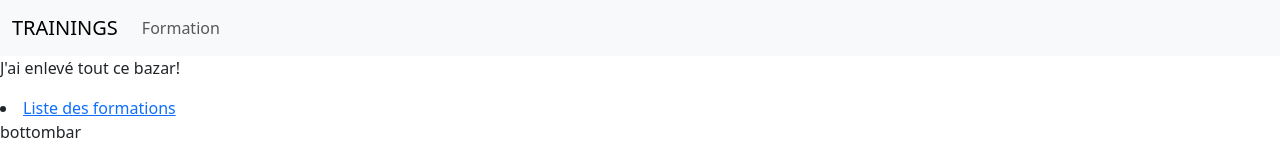
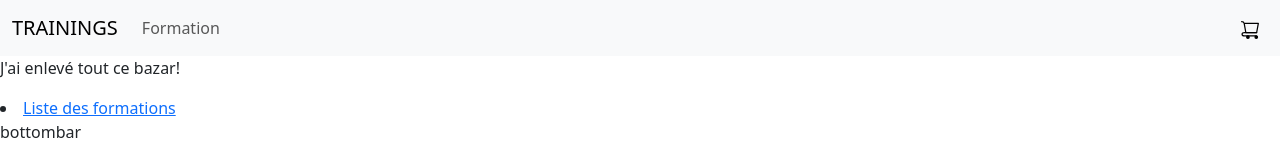
Before and after one commit to rdpt03/FMS-WEB-ANGULAR-Formations, an Angular app: page / in a window 1280 px wide. Shown: the top 160 px of the page. Built offline with nearby package versions, Linux system fonts and the light colour scheme.

Commit message:
add/fix cart icon

```diff
--- a/src/app/app.html
+++ b/src/app/app.html
@@ -15,12 +15,19 @@
         <ul class="navbar-nav ms-auto">
             <li class="nav-item">
                 <a routerLink="/cart" class="nav-link position-relative">
-                    <!-- Cart icon (Bootstrap icon ou FontAwesome) -->
-                    <i class="bi bi-cart-fill"></i>
+
+                    <!-- cart icon -->
+                    <svg width="20px" height="20px" stroke-width="1" viewBox="0 0 24 24" fill="none" xmlns="http://www.w3.org/2000/svg" color="#000000">
+                        <path d="M19.5 22C20.3284 22 21 21.3284 21 20.5C21 19.6716 20.3284 19 19.5 19C18.6716 19 18 19.6716 18 20.5C18 21.3284 18.6716 22 19.5 22Z" fill="#000000" stroke="#000000" stroke-width="1.5" stroke-linecap="round" stroke-linejoin="round"></path>
+                        <path d="M9.5 22C10.3284 22 11 21.3284 11 20.5C11 19.6716 10.3284 19 9.5 19C8.67157 19 8 19.6716 8 20.5C8 21.3284 8.67157 22 9.5 22Z" fill="#000000" stroke="#000000" stroke-width="1.5" stroke-linecap="round" stroke-linejoin="round"></path>
+                        <path d="M5 4H22L20 15H7L5 4ZM5 4C4.83333 3.33333 4 2 2 2" stroke="#000000" stroke-width="1.5" stroke-linecap="round" stroke-linejoin="round"></path>
+                        <path d="M20 15H7H5.23077C3.44646 15 2.5 15.7812 2.5 17C2.5 18.2188 3.44646 19 5.23077 19H19.5" stroke="#000000" stroke-width="1.5" stroke-linecap="round" stroke-linejoin="round"></path>
+                    </svg>
 
                     <!-- Optional: badge with number of items -->
                     <span
                         class="position-absolute top-0 start-100 translate-middle badge rounded-pill bg-danger"
+                        style="font-size: 0.65rem; padding: 0.25em 0.4em;"
                         *ngIf="cartService.getCart().length > 0">
                         {{ cartService.getCart().length }}
                         <span class="visually-hidden">items in cart</span>
```
